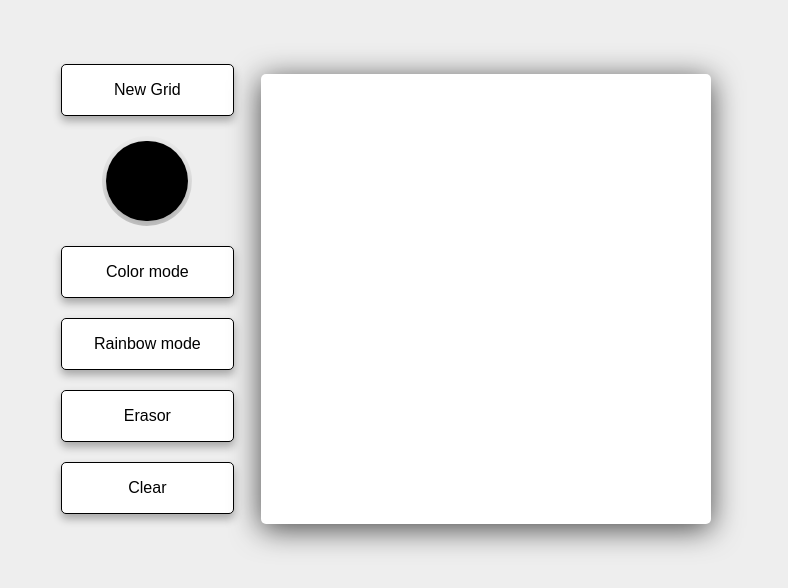
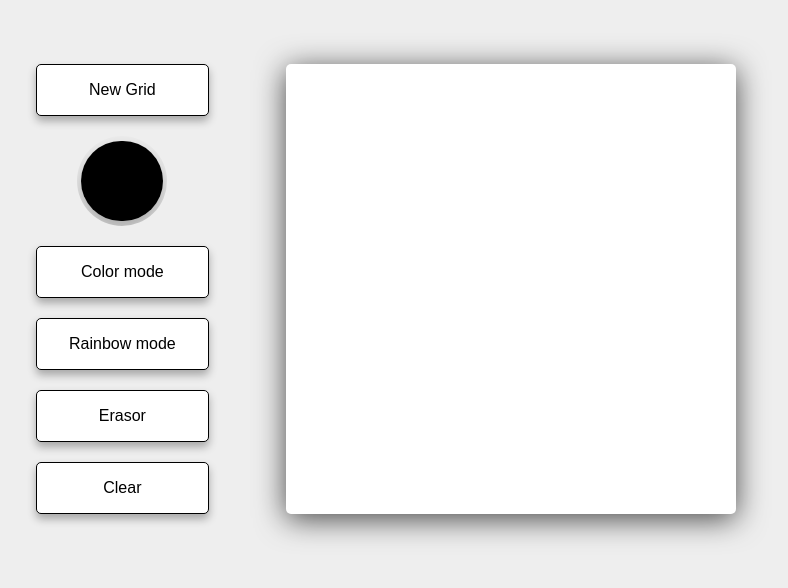
Before and after one commit to AndriySydorchuk/etch-a-sketch, a website: page index.html in a window 1280 px wide. Shown: the whole page, without its empty margins (254-1042 px from the left). Drawn offline with Linux system fonts and the light colour scheme; a web font is replaced by a local one.

Commit message:
Little margin changing between elements

```diff
--- a/scss/main.scss
+++ b/scss/main.scss
@@ -22,7 +22,7 @@ body {
 }
 
 .container {
-  max-width: 650px;
+  max-width: 700px;
   margin: 0 auto;
 }
 
@@ -53,8 +53,11 @@ body {
   transition: all 0.15s;
   box-shadow: 0 5px 8px rgba(0, 0, 0, 0.3);
   cursor: pointer;
-  margin-bottom: 20px;
   display: block;
+
+  &:not(:last-child) {
+    margin-bottom: 20px;
+  }
 
   &:hover {
     color: #fff;
```
Also changed, not shown: css/style.css.
